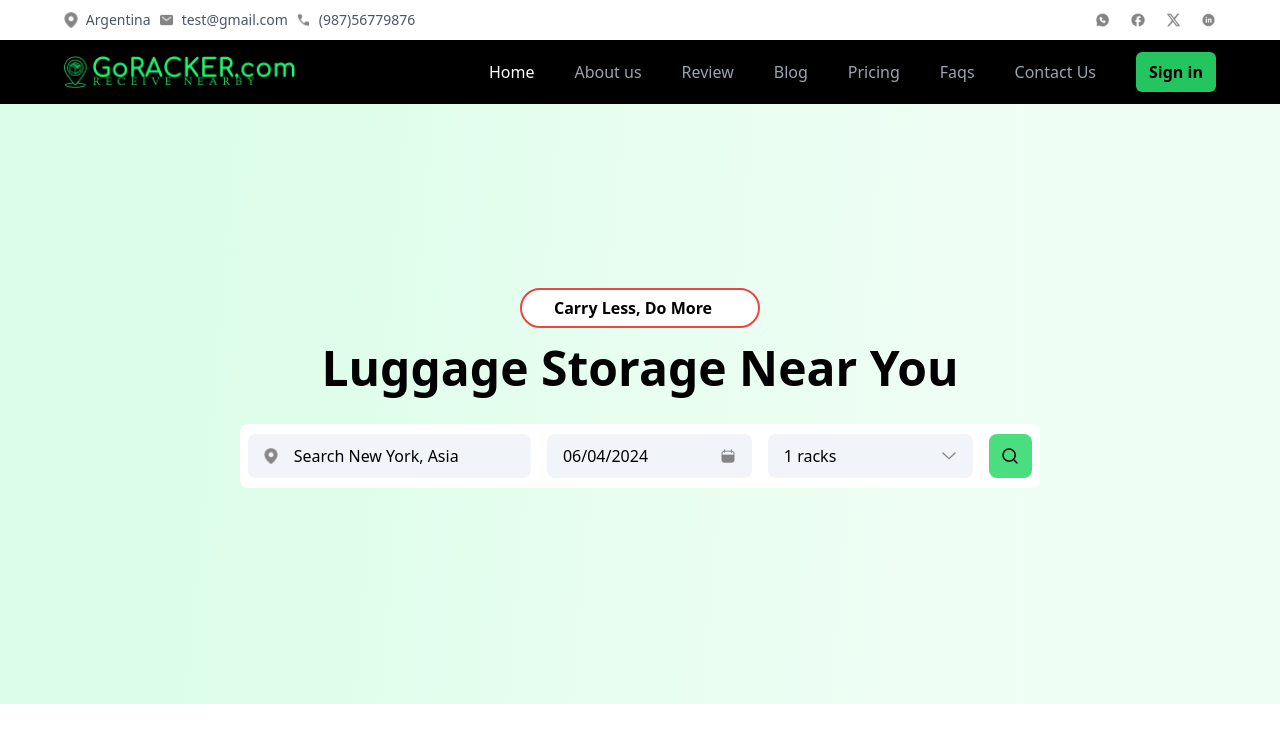
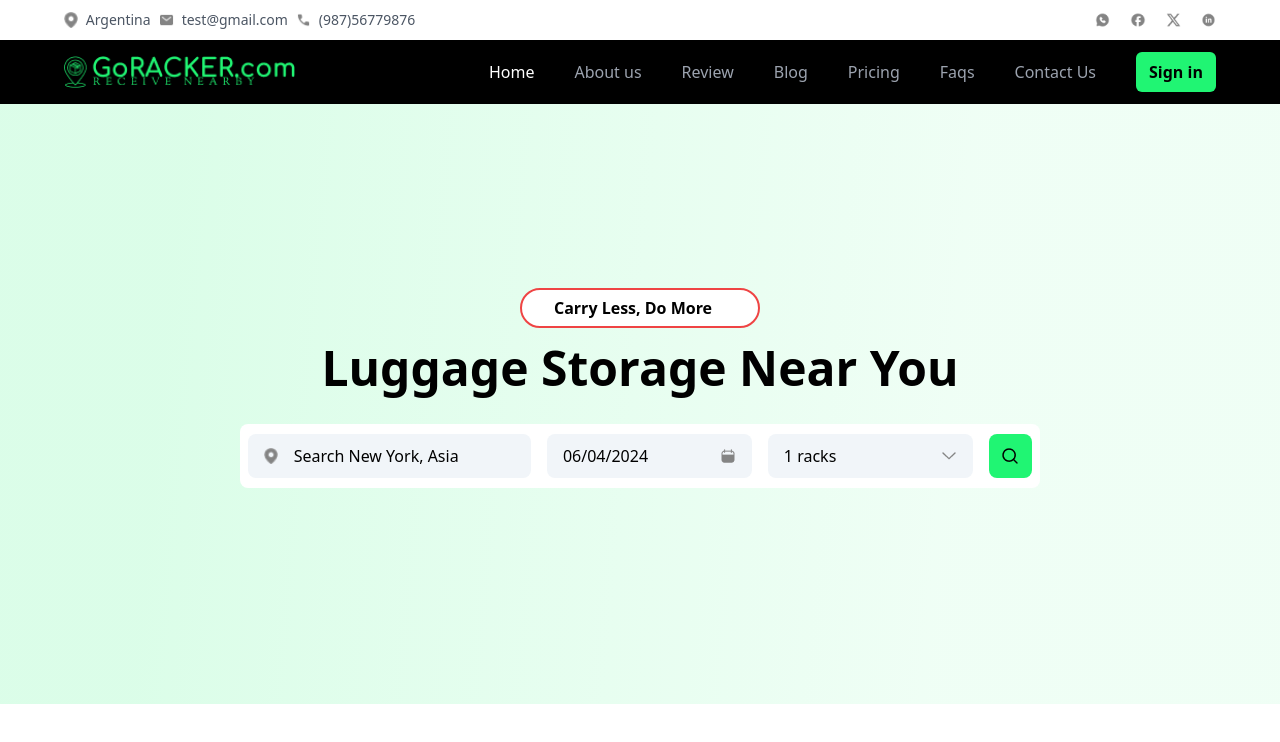
Before and after one commit to saddam-khan-dev/Figma-Design-Tailwind, a website built with Vite: page Home.html in a window 1280 px wide. Built offline with nearby package versions, Linux system fonts and the light colour scheme.

Commit message:
add custom colors in config file

```diff
--- a/Home.html
+++ b/Home.html
@@ -40,7 +40,7 @@
             <ul class=" cursor-pointer text-gray-400">Faqs</ul>
             <ul class=" cursor-pointer text-gray-400">Contact Us</ul>
         </li>
-        <button class=" bg-green-500 text-black font-semibold rounded-md w-20 h-10">Sign in</button>
+        <button class=" bg-custom-green text-black font-semibold rounded-md w-20 h-10">Sign in</button>
     </div>
     </div>
         <!-- second nav end here -->
@@ -68,7 +68,7 @@
                 <p class="flex justify-start">1 racks</p>
                 <img class="flex justify-end h-4 cursor-pointer" src="/Images/drop-down.png" alt="">
             </div>
-            <div class=" flex justify-center items-center h-11 w-11 rounded-lg bg-green-400 cursor-pointer">
+            <div class=" flex justify-center items-center h-11 w-11 rounded-lg bg-custom-green cursor-pointer">
                 <img src="/Images/search-ico.png" alt="">
             </div>
         </div>
--- a/tailwind.config.js
+++ b/tailwind.config.js
@@ -5,6 +5,10 @@ module.exports = {
     extend: {
       backgroundImage: {
         'custom-header': 'linear-gradient(95.17deg, rgba(32, 245, 115, 0.16) 14.04%, rgba(32, 245, 115, 0.07) 73.87%)',
+        //Define custom gradient
+      },
+      colors: {
+        'custom-green': 'rgba(32, 245, 115, 1)',  // Define the custom color
       },
     },
   },
```
